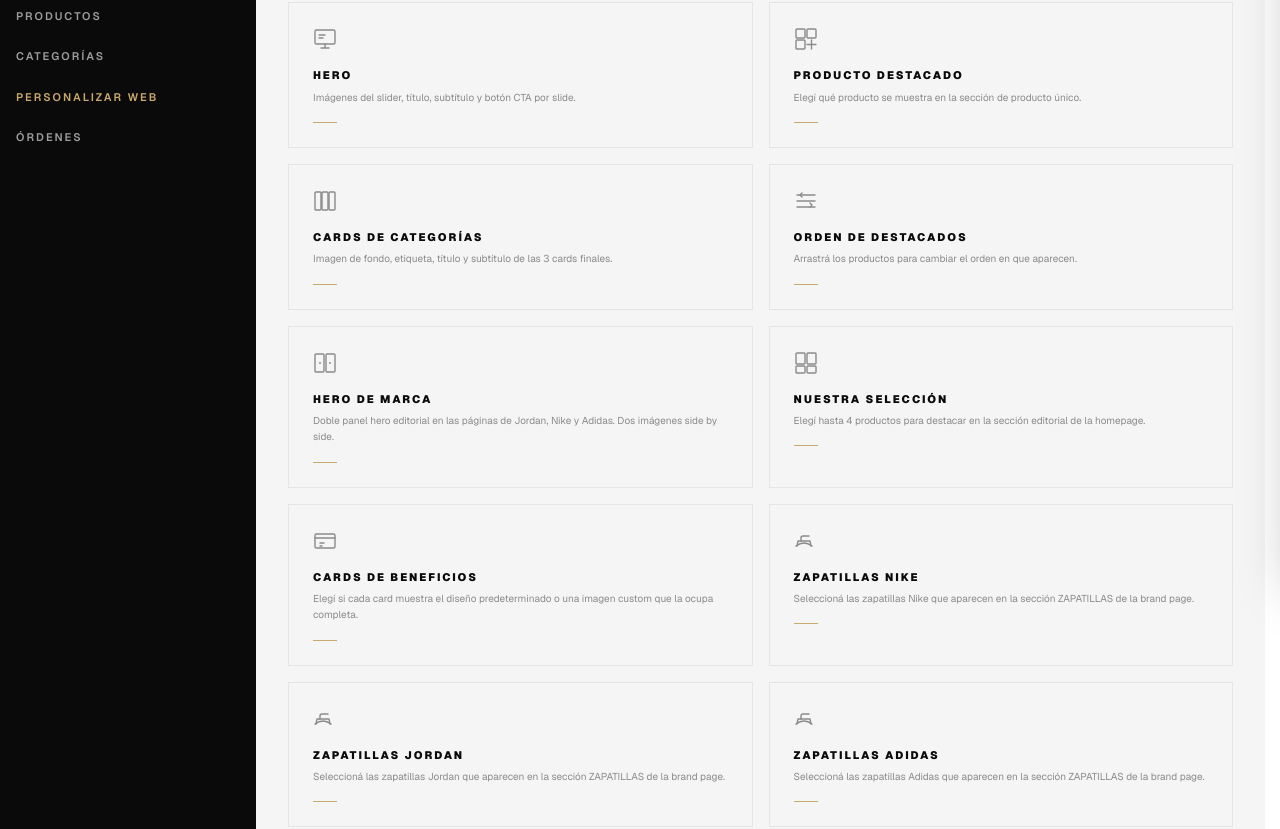
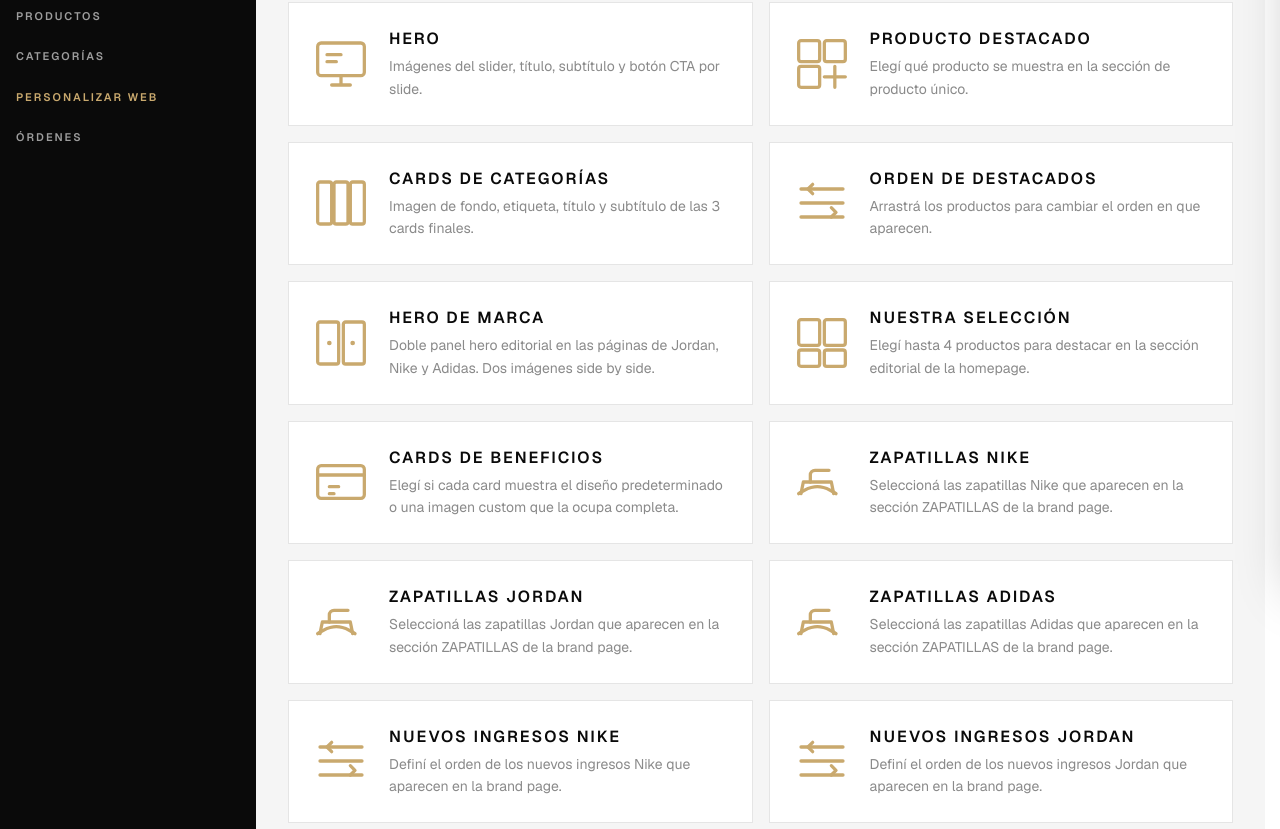
Before and after one commit to gabriel-m-dev/e-commerce, a Next.js app: page /admin/personalizar in a window 1280 px wide. Shown: the part 224-1053 px from the top of the page. Built offline with nearby package versions, Linux system fonts and the light colour scheme; no server answers; the database is empty.

Commit message:
feat(admin): horizontal card layout for personalizar index

```diff
--- a/app/(main)/admin/personalizar/page.tsx
+++ b/app/(main)/admin/personalizar/page.tsx
@@ -6,7 +6,7 @@ const SECTIONS = [
     title: 'Hero',
     description: 'Imágenes del slider, título, subtítulo y botón CTA por slide.',
     icon: (
-      <svg width="24" height="24" viewBox="0 0 24 24" fill="none" stroke="currentColor" strokeWidth="1.4" strokeLinecap="round" strokeLinejoin="round">
+      <svg width="100%" height="100%" viewBox="0 0 24 24" fill="none" stroke="currentColor" strokeWidth="1.4" strokeLinecap="round" strokeLinejoin="round">
         <rect x="2" y="3" width="20" height="14" rx="1.5" />
         <path d="M8 21h8M12 17v4" />
         <path d="M6 8h6M6 11h4" />
@@ -18,7 +18,7 @@ const SECTIONS = [
     title: 'Producto Destacado',
     description: 'Elegí qué producto se muestra en la sección de producto único.',
     icon: (
-      <svg width="24" height="24" viewBox="0 0 24 24" fill="none" stroke="currentColor" strokeWidth="1.4" strokeLinecap="round" strokeLinejoin="round">
+      <svg width="100%" height="100%" viewBox="0 0 24 24" fill="none" stroke="currentColor" strokeWidth="1.4" strokeLinecap="round" strokeLinejoin="round">
         <rect x="2" y="2" width="9" height="9" rx="1" />
         <rect x="13" y="2" width="9" height="9" rx="1" />
         <rect x="2" y="13" width="9" height="9" rx="1" />
@@ -31,7 +31,7 @@ const SECTIONS = [
     title: 'Cards de Categorías',
     description: 'Imagen de fondo, etiqueta, título y subtítulo de las 3 cards finales.',
     icon: (
-      <svg width="24" height="24" viewBox="0 0 24 24" fill="none" stroke="currentColor" strokeWidth="1.4" strokeLinecap="round" strokeLinejoin="round">
+      <svg width="100%" height="100%" viewBox="0 0 24 24" fill="none" stroke="currentColor" strokeWidth="1.4" strokeLinecap="round" strokeLinejoin="round">
         <rect x="2" y="3" width="6" height="18" rx="1" />
         <rect x="9" y="3" width="6" height="18" rx="1" />
         <rect x="16" y="3" width="6" height="18" rx="1" />
@@ -43,7 +43,7 @@ const SECTIONS = [
     title: 'Orden de Destacados',
     description: 'Arrastrá los productos para cambiar el orden en que aparecen.',
     icon: (
-      <svg width="24" height="24" viewBox="0 0 24 24" fill="none" stroke="currentColor" strokeWidth="1.4" strokeLinecap="round" strokeLinejoin="round">
+      <svg width="100%" height="100%" viewBox="0 0 24 24" fill="none" stroke="currentColor" strokeWidth="1.4" strokeLinecap="round" strokeLinejoin="round">
         <path d="M3 6h18M3 12h18M3 18h18" />
         <path d="M8 4l-2 2 2 2" />
         <path d="M16 14l2 2-2 2" />
@@ -55,7 +55,7 @@ const SECTIONS = [
     title: 'Hero de Marca',
     description: 'Doble panel hero editorial en las páginas de Jordan, Nike y Adidas. Dos imágenes side by side.',
     icon: (
-      <svg width="24" height="24" viewBox="0 0 24 24" fill="none" stroke="currentColor" strokeWidth="1.4" strokeLinecap="round" strokeLinejoin="round">
+      <svg width="100%" height="100%" viewBox="0 0 24 24" fill="none" stroke="currentColor" strokeWidth="1.4" strokeLinecap="round" strokeLinejoin="round">
         <rect x="2" y="3" width="9" height="18" rx="1" />
         <rect x="13" y="3" width="9" height="18" rx="1" />
         <path d="M7 12h0M17 12h0" strokeWidth="2" strokeLinecap="round" />
@@ -67,7 +67,7 @@ const SECTIONS = [
     title: 'Nuestra Selección',
     description: 'Elegí hasta 4 productos para destacar en la sección editorial de la homepage.',
     icon: (
-      <svg width="24" height="24" viewBox="0 0 24 24" fill="none" stroke="currentColor" strokeWidth="1.4" strokeLinecap="round" strokeLinejoin="round">
+      <svg width="100%" height="100%" viewBox="0 0 24 24" fill="none" stroke="currentColor" strokeWidth="1.4" strokeLinecap="round" strokeLinejoin="round">
         <rect x="2" y="2" width="9" height="11" rx="1" />
         <rect x="13" y="2" width="9" height="11" rx="1" />
         <rect x="2" y="15" width="9" height="7" rx="1" />
@@ -80,7 +80,7 @@ const SECTIONS = [
     title: 'Cards de Beneficios',
     description: 'Elegí si cada card muestra el diseño predeterminado o una imagen custom que la ocupa completa.',
     icon: (
-      <svg width="24" height="24" viewBox="0 0 24 24" fill="none" stroke="currentColor" strokeWidth="1.4" strokeLinecap="round" strokeLinejoin="round">
+      <svg width="100%" height="100%" viewBox="0 0 24 24" fill="none" stroke="currentColor" strokeWidth="1.4" strokeLinecap="round" strokeLinejoin="round">
         <rect x="2" y="5" width="20" height="14" rx="1.5" />
         <path d="M2 9h20M7 14h4M7 17h2" />
       </svg>
@@ -91,7 +91,7 @@ const SECTIONS = [
     title: 'Zapatillas Nike',
     description: 'Seleccioná las zapatillas Nike que aparecen en la sección ZAPATILLAS de la brand page.',
     icon: (
-      <svg width="24" height="24" viewBox="0 0 24 24" fill="none" stroke="currentColor" strokeWidth="1.4" strokeLinecap="round" strokeLinejoin="round">
+      <svg width="100%" height="100%" viewBox="0 0 24 24" fill="none" stroke="currentColor" strokeWidth="1.4" strokeLinecap="round" strokeLinejoin="round">
         <path d="M2 17c0 0 4-3 8-3s8 3 8 3" />
         <path d="M3 17l1-5h12l1 5" />
         <path d="M7 12V9a2 2 0 0 1 2-2h6" />
@@ -103,7 +103,7 @@ const SECTIONS = [
     title: 'Zapatillas Jordan',
     description: 'Seleccioná las zapatillas Jordan que aparecen en la sección ZAPATILLAS de la brand page.',
     icon: (
-      <svg width="24" height="24" viewBox="0 0 24 24" fill="none" stroke="currentColor" strokeWidth="1.4" strokeLinecap="round" strokeLinejoin="round">
+      <svg width="100%" height="100%" viewBox="0 0 24 24" fill="none" stroke="currentColor" strokeWidth="1.4" strokeLinecap="round" strokeLinejoin="round">
         <path d="M2 17c0 0 4-3 8-3s8 3 8 3" />
         <path d="M3 17l1-5h12l1 5" />
         <path d="M7 12V9a2 2 0 0 1 2-2h6" />
@@ -115,7 +115,7 @@ const SECTIONS = [
     title: 'Zapatillas Adidas',
     description: 'Seleccioná las zapatillas Adidas que aparecen en la sección ZAPATILLAS de la brand page.',
     icon: (
-      <svg width="24" height="24" viewBox="0 0 24 24" fill="none" stroke="currentColor" strokeWidth="1.4" strokeLinecap="round" strokeLinejoin="round">
+      <svg width="100%" height="100%" viewBox="0 0 24 24" fill="none" stroke="currentColor" strokeWidth="1.4" strokeLinecap="round" strokeLinejoin="round">
         <path d="M2 17c0 0 4-3 8-3s8 3 8 3" />
         <path d="M3 17l1-5h12l1 5" />
         <path d="M7 12V9a2 2 0 0 1 2-2h6" />
@@ -127,7 +127,7 @@ const SECTIONS = [
     title: 'Nuevos Ingresos Nike',
     description: 'Definí el orden de los nuevos ingresos Nike que aparecen en la brand page.',
     icon: (
-      <svg width="24" height="24" viewBox="0 0 24 24" fill="none" stroke="currentColor" strokeWidth="1.4" strokeLinecap="round" strokeLinejoin="round">
+      <svg width="100%" height="100%" viewBox="0 0 24 24" fill="none" stroke="currentColor" strokeWidth="1.4" strokeLinecap="round" strokeLinejoin="round">
         <path d="M3 6h18M3 12h18M3 18h18" />
         <path d="M8 4l-2 2 2 2" />
         <path d="M16 14l2 2-2 2" />
@@ -139,7 +139,7 @@ const SECTIONS = [
     title: 'Nuevos Ingresos Jordan',
     description: 'Definí el orden de los nuevos ingresos Jordan que aparecen en la brand page.',
     icon: (
-      <svg width="24" height="24" viewBox="0 0 24 24" fill="none" stroke="currentColor" strokeWidth="1.4" strokeLinecap="round" strokeLinejoin="round">
+      <svg width="100%" height="100%" viewBox="0 0 24 24" fill="none" stroke="currentColor" strokeWidth="1.4" strokeLinecap="round" strokeLinejoin="round">
         <path d="M3 6h18M3 12h18M3 18h18" />
         <path d="M8 4l-2 2 2 2" />
         <path d="M16 14l2 2-2 2" />
@@ -151,7 +151,7 @@ const SECTIONS = [
     title: 'Nuevos Ingresos Adidas',
     description: 'Definí el orden de los nuevos ingresos Adidas que aparecen en la brand page.',
     icon: (
-      <svg width="24" height="24" viewBox="0 0 24 24" fill="none" stroke="currentColor" strokeWidth="1.4" strokeLinecap="round" strokeLinejoin="round">
+      <svg width="100%" height="100%" viewBox="0 0 24 24" fill="none" stroke="currentColor" strokeWidth="1.4" strokeLinecap="round" strokeLinejoin="round">
         <path d="M3 6h18M3 12h18M3 18h18" />
         <path d="M8 4l-2 2 2 2" />
         <path d="M16 14l2 2-2 2" />
@@ -173,20 +173,19 @@ export default function PersonalizarPage() {
           <Link
             key={section.href}
             href={section.href}
-            className="group flex flex-col gap-4 border border-border bg-surface p-6 transition-colors hover:border-foreground"
+            className="group flex items-center gap-4 border border-border bg-white p-5 transition-colors hover:border-gold lg:gap-5 lg:p-6"
           >
-            <div className="text-muted transition-colors group-hover:text-foreground">
+            <div className="size-12 shrink-0 text-gold lg:size-14">
               {section.icon}
             </div>
-            <div>
-              <p className="text-[11px] font-black uppercase tracking-[0.18em] text-foreground">
+            <div className="flex flex-col gap-1">
+              <span className="text-sm font-semibold uppercase tracking-[0.12em] text-foreground lg:text-base">
                 {section.title}
-              </p>
-              <p className="mt-1.5 text-[10px] leading-relaxed text-muted">
+              </span>
+              <span className="text-xs leading-relaxed text-muted lg:text-sm">
                 {section.description}
-              </p>
+              </span>
             </div>
-            <div className="h-px w-6 bg-gold transition-all duration-300 group-hover:w-10" aria-hidden />
           </Link>
         ))}
       </div>
```
